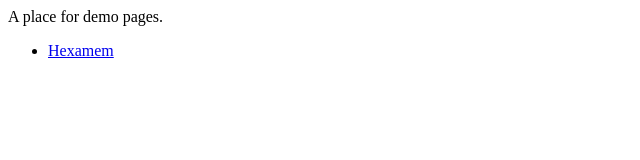
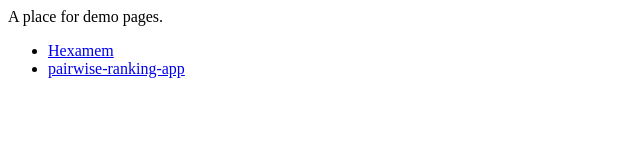
Before and after one commit to iamovrhere/iamovrhere.github.io, a plain HTML site: page index.html in a window 1280 px wide. Shown: the whole page, without its empty margins (0-640 px from the left). Drawn offline with Linux system fonts and the light colour scheme.

Commit message:
[Mod]: Updating index to include pairwise-ranking-app

```diff
--- a/index.html
+++ b/index.html
@@ -1,4 +1,5 @@
 A place for demo pages.
 <ul>
   <li><a href="./Hexamem/public_html/index.html" target="_blank">Hexamem</a></li>
+  <li><a href="./pairwise-ranking-app/" target="_blank">pairwise-ranking-app</a></li>
 </ul>
```
